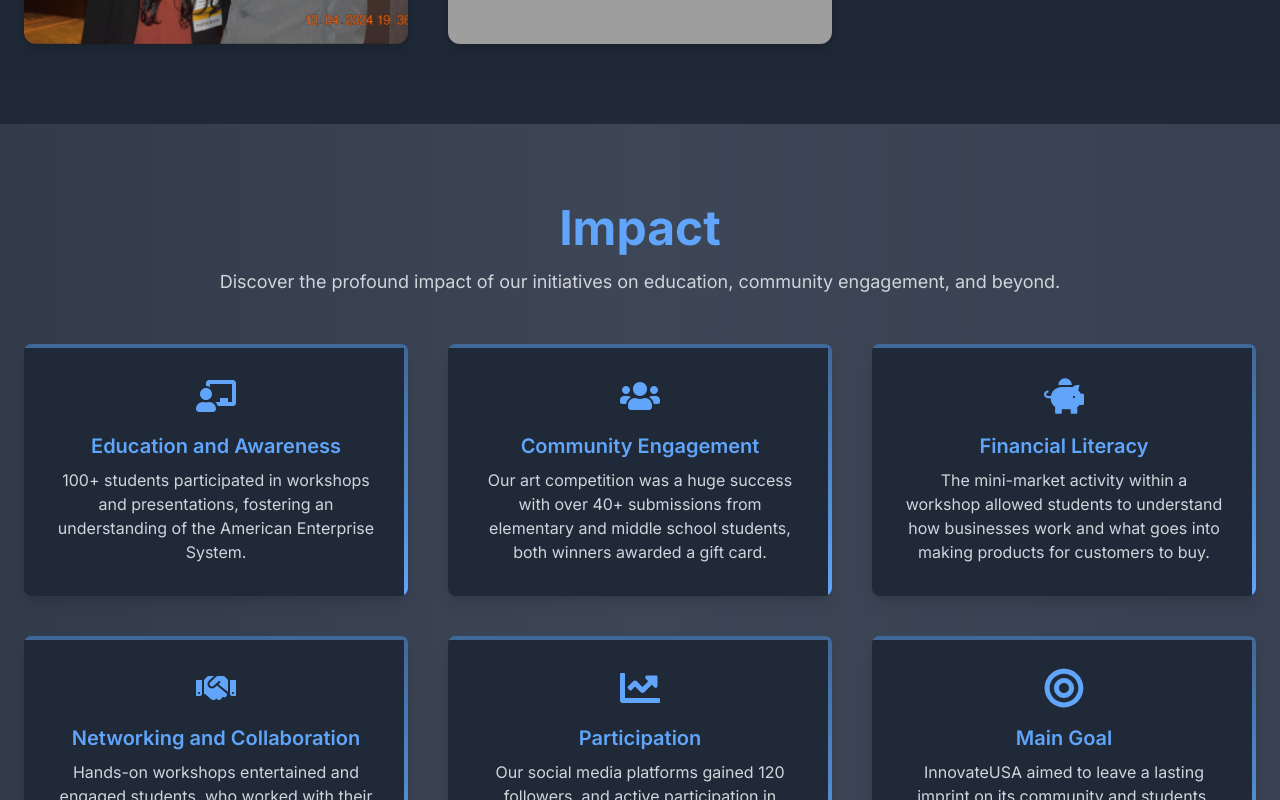
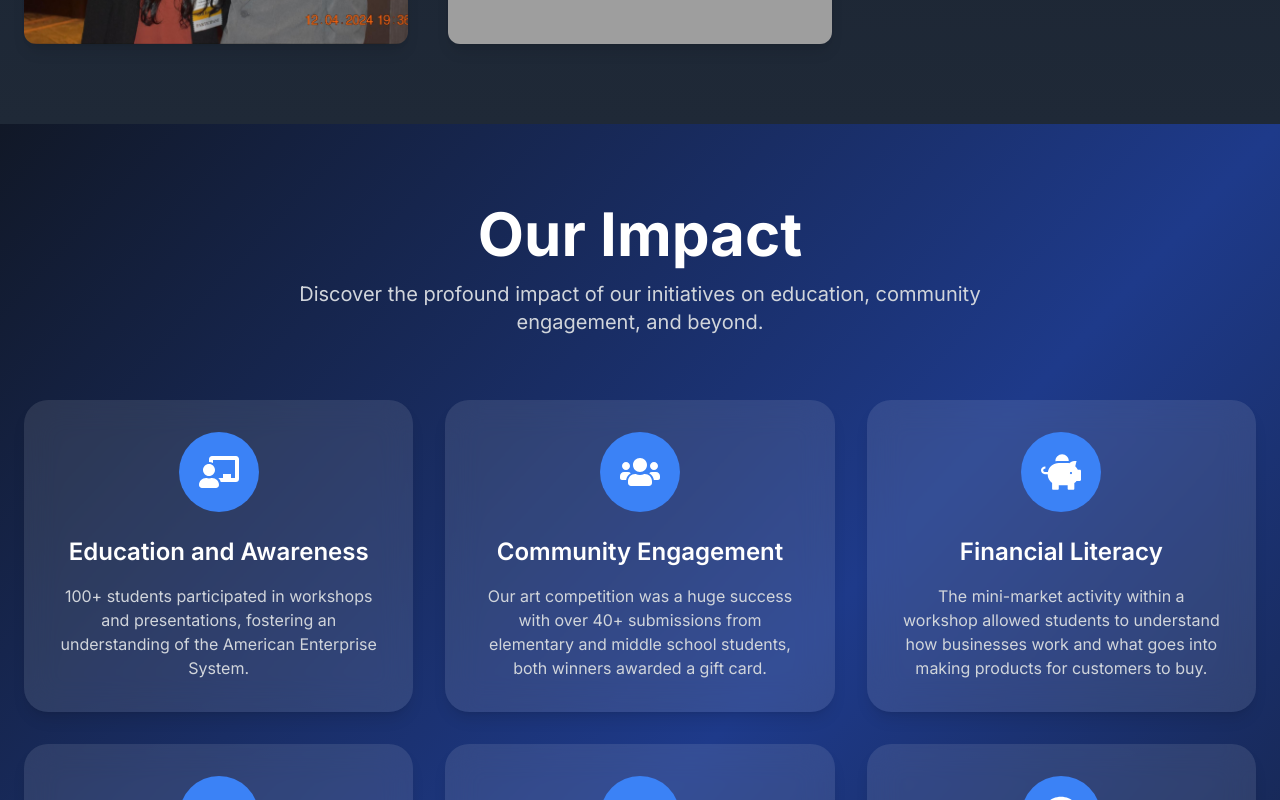
Before and after one commit to arao761/innovate-usa, a Next.js app: page / in a window 1280 px wide. Shown: the part 2460-3260 px from the top of the page. Built offline with nearby package versions, Linux system fonts and the light colour scheme; grey boxes are pictures that could not be loaded.

Commit message:
changed impact section

```diff
--- a/components/ImpactSection.tsx
+++ b/components/ImpactSection.tsx
@@ -3,49 +3,47 @@ import { motion } from 'framer-motion';
 import { FaChalkboardTeacher, FaUsers, FaPiggyBank, FaHandshake, FaChartLine, FaBullseye, FaGlobe } from 'react-icons/fa';
 
 const impactItems = [
-    { icon: <FaChalkboardTeacher size={40} className="text-blue-400 mb-4" />, title: 'Education and Awareness', description: '100+ students participated in workshops and presentations, fostering an understanding of the American Enterprise System.' },
-    { icon: <FaUsers size={40} className="text-blue-400 mb-4" />, title: 'Community Engagement', description: 'Our art competition was a huge success with over 40+ submissions from elementary and middle school students, both winners awarded a gift card.' },
-    { icon: <FaPiggyBank size={40} className="text-blue-400 mb-4" />, title: 'Financial Literacy', description: 'The mini-market activity within a workshop allowed students to understand how businesses work and what goes into making products for customers to buy.' },
-    { icon: <FaHandshake size={40} className="text-blue-400 mb-4" />, title: 'Networking and Collaboration', description: 'Hands-on workshops entertained and engaged students, who worked with their classmates to create lemonade stand businesses.' },
-    { icon: <FaChartLine size={40} className="text-blue-400 mb-4" />, title: 'Participation', description: 'Our social media platforms gained 120 followers, and active participation in workshops remained high, reflecting strong student engagement with the American Enterprise System.' },
-    { icon: <FaBullseye size={40} className="text-blue-400 mb-4" />, title: 'Main Goal', description: 'InnovateUSA aimed to leave a lasting imprint on its community and students, promoting the values of the American Enterprise System through social media and workshops.' },
-    { icon: <FaGlobe size={40} className="text-blue-400 mb-4" />, title: 'Impact on Community', description: 'Social media, especially Instagram and TikTok, was our biggest source of impact, informing and inspiring the community about the American Enterprise System.' },
+    { icon: FaChalkboardTeacher, title: 'Education and Awareness', description: '100+ students participated in workshops and presentations, fostering an understanding of the American Enterprise System.' },
+    { icon: FaUsers, title: 'Community Engagement', description: 'Our art competition was a huge success with over 40+ submissions from elementary and middle school students, both winners awarded a gift card.' },
+    { icon: FaPiggyBank, title: 'Financial Literacy', description: 'The mini-market activity within a workshop allowed students to understand how businesses work and what goes into making products for customers to buy.' },
+    { icon: FaHandshake, title: 'Networking and Collaboration', description: 'Hands-on workshops entertained and engaged students, who worked with their classmates to create lemonade stand businesses.' },
+    { icon: FaChartLine, title: 'Participation', description: 'Our social media platforms gained 120 followers, and active participation in workshops remained high, reflecting strong student engagement with the American Enterprise System.' },
+    { icon: FaBullseye, title: 'Main Goal', description: 'InnovateUSA aimed to leave a lasting imprint on its community and students, promoting the values of the American Enterprise System through social media and workshops.' },
+    { icon: FaGlobe, title: 'Impact on Community', description: 'Social media, especially Instagram and TikTok, was our biggest source of impact, informing and inspiring the community about the American Enterprise System.' },
 ];
 
 const ImpactSection: React.FC = () => {
     return (
-        <section id="impact" className="relative py-20 bg-gray-700 overflow-hidden">
-            <div className="absolute inset-0 bg-gradient-to-r from-gray-800 via-gray-600 to-gray-700 opacity-25"></div>
-            <div className="container mx-auto px-6 relative z-10">
+        <section id="impact" className="py-20 bg-gradient-to-br from-gray-900 via-blue-900 to-gray-900">
+            <div className="container mx-auto px-6">
                 <motion.div
                     initial={{ opacity: 0, y: 20 }}
                     animate={{ opacity: 1, y: 0 }}
                     transition={{ duration: 0.8 }}
-                    className="text-center mb-12"
+                    className="text-center mb-16"
                 >
-                    <h2 className="text-5xl font-bold text-blue-400 mb-4">Impact</h2>
-                    <p className="text-lg text-gray-300 mb-10">
+                    <h2 className="text-6xl font-bold text-white mb-4">Our Impact</h2>
+                    <p className="text-xl text-gray-300 max-w-3xl mx-auto">
                         Discover the profound impact of our initiatives on education, community engagement, and beyond.
                     </p>
                 </motion.div>
                 <div className="relative">
-                    <div className="grid grid-cols-1 md:grid-cols-2 lg:grid-cols-3 gap-10">
+                    <div className="grid grid-cols-1 md:grid-cols-2 lg:grid-cols-3 gap-8">
                         {impactItems.map((impact, index) => (
                             <motion.div
                                 key={index}
-                                className="bg-gray-800 p-8 rounded-lg shadow-lg hover:shadow-2xl transition-shadow duration-300 relative overflow-hidden"
+                                className="bg-white bg-opacity-10 backdrop-filter backdrop-blur-lg p-8 rounded-3xl shadow-lg hover:shadow-2xl transition-all duration-300 group"
                                 initial={{ opacity: 0, y: 20 }}
                                 animate={{ opacity: 1, y: 0 }}
-                                transition={{ delay: index * 0.2, duration: 0.8 }}
+                                transition={{ delay: index * 0.1, duration: 0.6 }}
                             >
-                                <div className="absolute top-0 left-0 w-full h-1 bg-blue-400"></div>
-                                <div className="absolute top-0 right-0 w-1 h-full bg-blue-400"></div>
-                                <div className="relative z-10 flex flex-col items-center text-center">
-                                    {impact.icon}
-                                    <h3 className="text-xl font-semibold mb-2 text-blue-400">{impact.title}</h3>
-                                    <p className="text-gray-300">{impact.description}</p>
+                                <div className="flex flex-col items-center text-center">
+                                    <div className="w-20 h-20 bg-blue-500 rounded-full flex items-center justify-center mb-6 group-hover:scale-110 transition-transform duration-300">
+                                        <impact.icon size={40} className="text-white" />
+                                    </div>
+                                    <h3 className="text-2xl font-semibold mb-4 text-white group-hover:text-blue-400 transition-colors duration-300">{impact.title}</h3>
+                                    <p className="text-gray-300 group-hover:text-gray-200 transition-colors duration-300">{impact.description}</p>
                                 </div>
-                                <div className="absolute inset-0 bg-gradient-to-t from-transparent to-gray-800 opacity-50"></div>
                             </motion.div>
                         ))}
                     </div>
```
